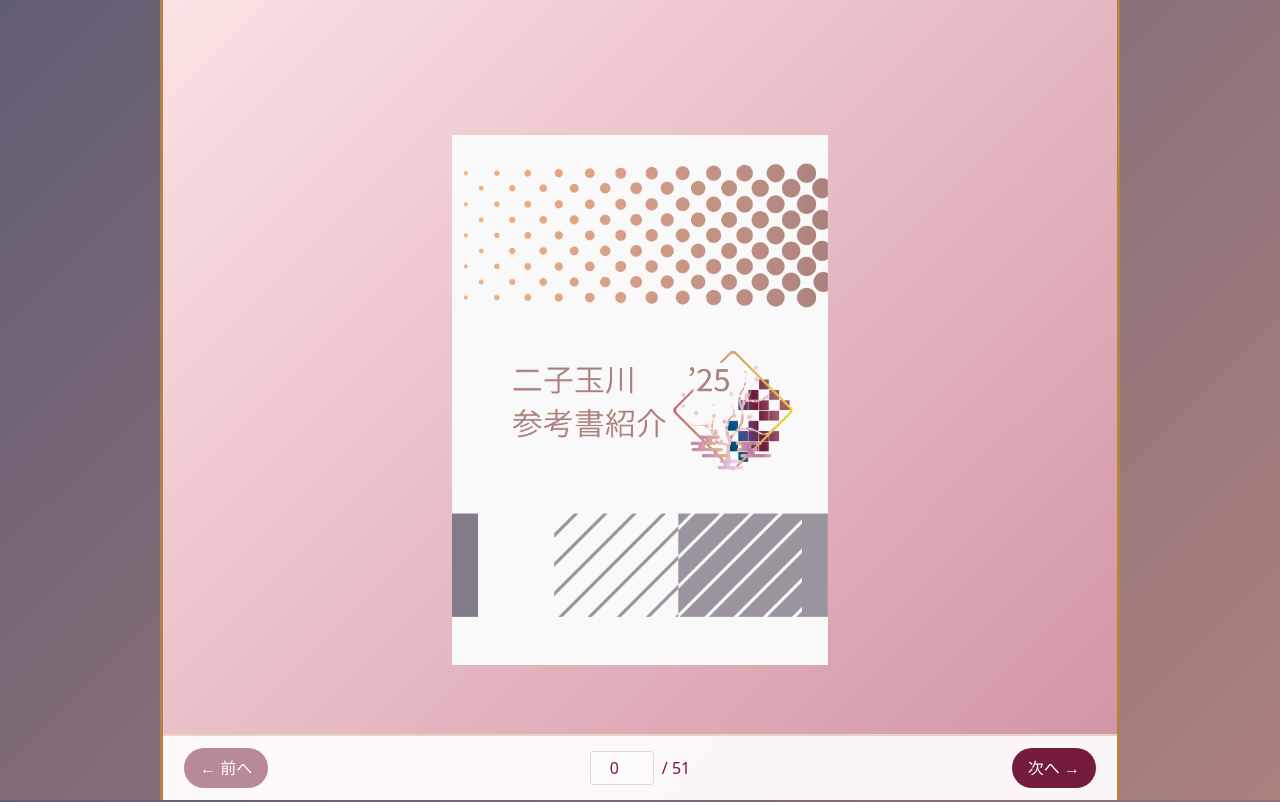
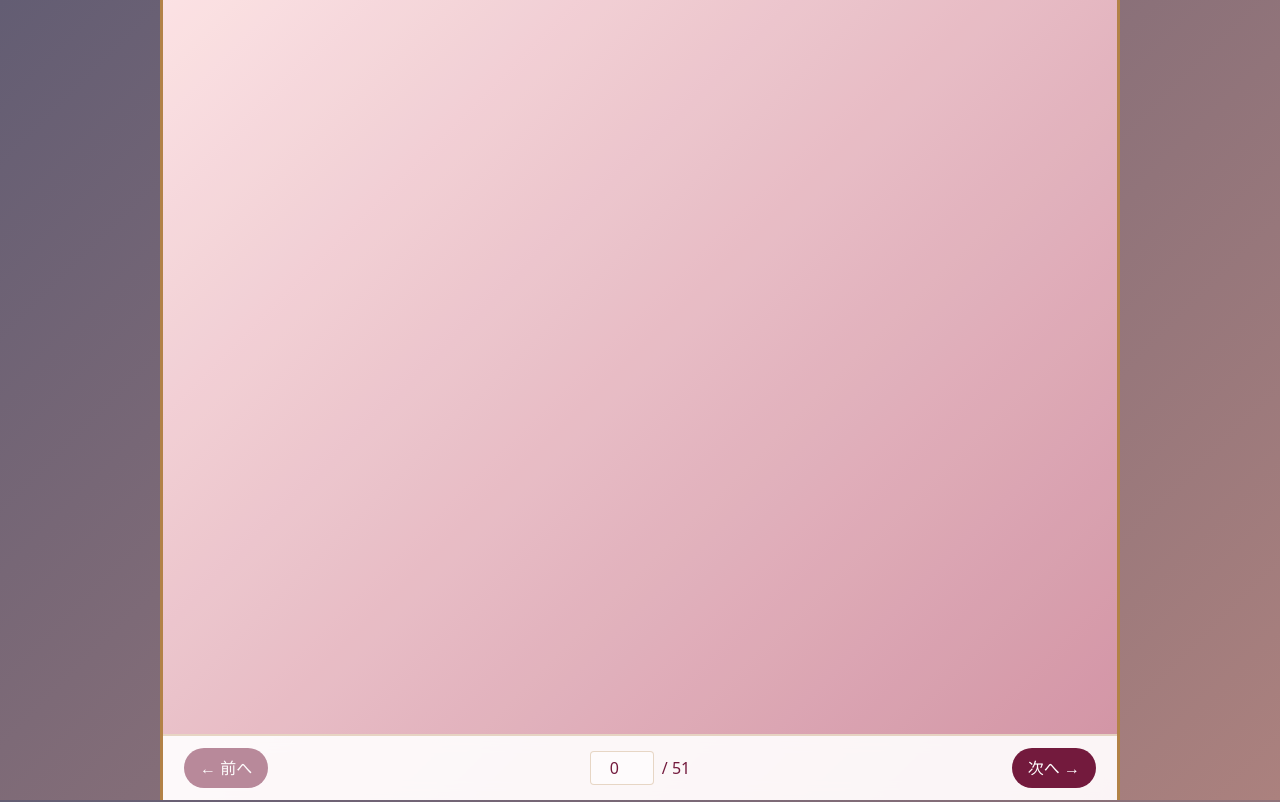
Before and after one commit to mon226/textBook, a Next.js app: page /pdf-viewer in a window 1280 px wide. Shown: the top 802 px of the page. Built offline with nearby package versions, Linux system fonts and the light colour scheme.

Commit message:
PDF画像を3秒かけてフェードイン表示するように変更

```diff
--- a/app/pdf-viewer/page.tsx
+++ b/app/pdf-viewer/page.tsx
@@ -11,6 +11,7 @@ export default function PDFViewerPage() {
   const [doorsOpen, setDoorsOpen] = useState(false);
   const [doorsVisible, setDoorsVisible] = useState(false);
   const [doorAspectRatio, setDoorAspectRatio] = useState<'3-4' | '9-16'>('3-4');
+  const [pdfOpacity, setPdfOpacity] = useState(0);
   const totalPages = 52; // 実際のページ数（画像は1-52）
   const maxDisplayPage = 51; // 表示上の最大ページ（0-51）
 
@@ -280,10 +281,13 @@ export default function PDFViewerPage() {
                           src={`/img/pam/二子玉川参考書紹介'25${formatPageNumber(pageNum)}.webp`}
                           alt={`ページ ${pageNum}`}
                           fill
-                          className="object-contain pointer-events-none"
+                          className="object-contain pointer-events-none transition-opacity duration-[3000ms]"
+                          style={{ opacity: pdfOpacity }}
                           onLoadingComplete={() => {
                             setIsLoading(false);
                             setDoorsVisible(true);
+                            // PDFを3秒かけて表示
+                            setTimeout(() => setPdfOpacity(1), 100);
                             // 2秒表示してから扉を開く
                             setTimeout(() => {
                               setDoorsOpen(true);
@@ -297,6 +301,7 @@ export default function PDFViewerPage() {
                             setIsLoading(true);
                             setDoorsOpen(false);
                             setDoorsVisible(false);
+                            setPdfOpacity(0);
                           }}
                           priority={currentPage === 0 && pageNum === 1}
                           quality={95}
```
